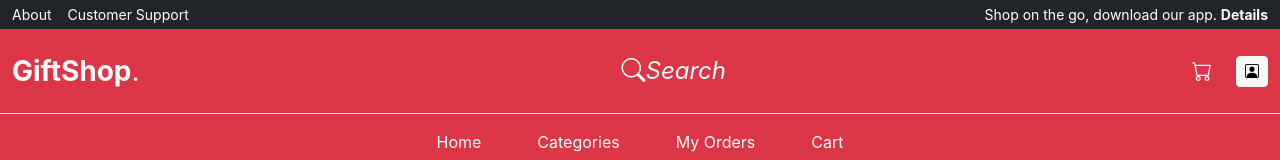
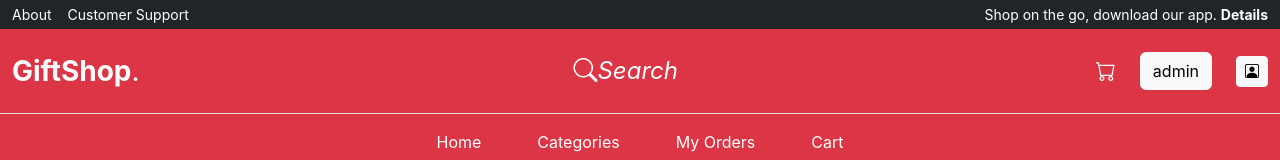
Before and after one commit to gopiarul/SHOPPING_CART, a React (Create React App) app: page / in a window 1280 px wide. Shown: the top 160 px of the page. Built offline with nearby package versions, Linux system fonts and the light colour scheme.

Commit message:
inintal commit

```diff
--- a/src/components/Navbar.jsx
+++ b/src/components/Navbar.jsx
@@ -2,6 +2,7 @@ import React, { useState } from "react";
 import { Link, NavLink } from "react-router-dom";
 import SearchModal from "../pages/SearchModal";
 import { getCart } from "../utils/cartStorage";
+import AdminLogin from "../admin/pages/AdminLogin";
 
 function Navbar({ cartCount, user, setUser, setCartItems }) {
   const [showSearch, setShowSearch] = useState(false);
@@ -50,6 +51,7 @@ function Navbar({ cartCount, user, setUser, setCartItems }) {
               <i className="bi bi-cart fs-5"></i>
               {cartCount > 0 && <span className="cart-badge">{cartCount}</span>}
             </Link>
+            <Link to="/admin/login/" className="btn btn-light">admin</Link>
 
             {!user ? (
               <Link to="/login" className="btn btn-light btn-sm">
```
